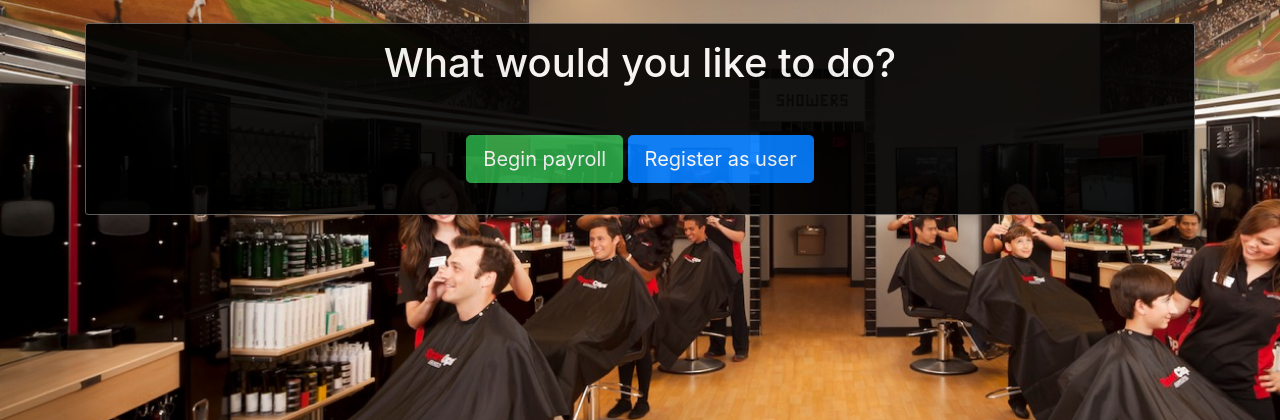
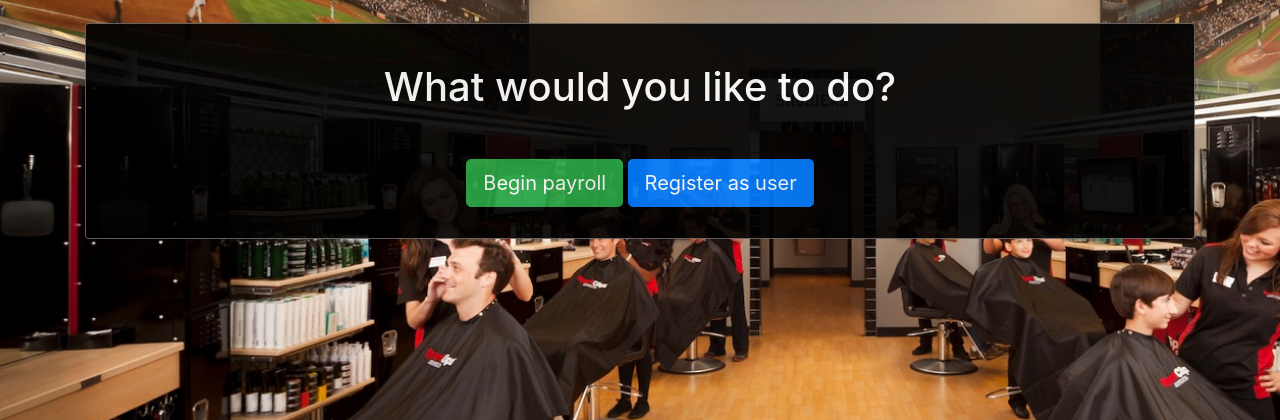
Before and after one commit to 5starkarma/sportclips, a Django app: page / in a window 1280 px wide. Shown: the part 57-477 px from the top of the page. Run offline with Django 3.2, Linux system fonts and the light colour scheme; some libraries are stand-ins or nearby versions.

Commit message:
Change HTML

```diff
--- a/sportclips/users/templates/users/home.html
+++ b/sportclips/users/templates/users/home.html
@@ -6,6 +6,7 @@
     <div class="media">
         <div class="media-body ">
             <div style="text-align: center">
+                <p class="mb-4"></p>
                 <h5 class="account-heading mb-5">What would you like to do?</h5>
                 <div class="form-group">
                     <a class="btn btn-success btn-lg" href="{% url 'payroll' %}">Begin payroll</a>
```
Also changed, not shown: sportclips/db.sqlite3.
